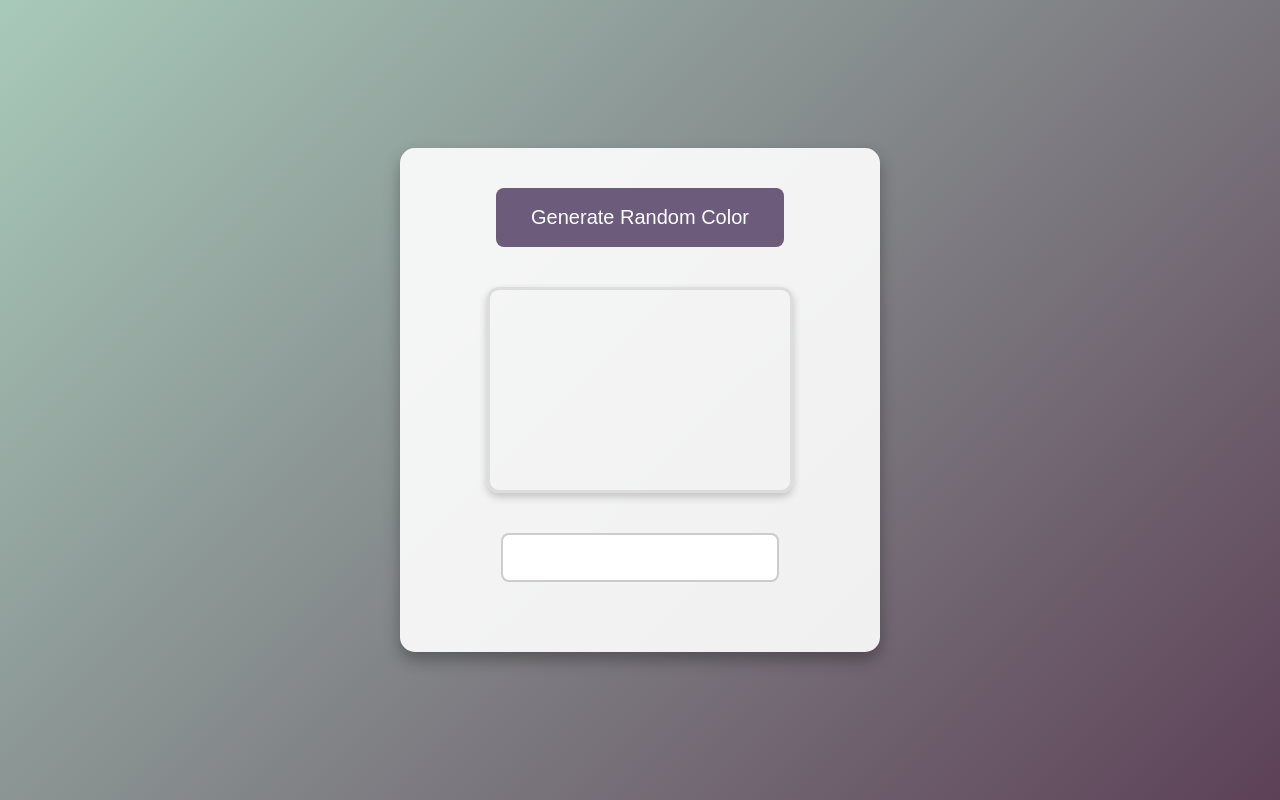
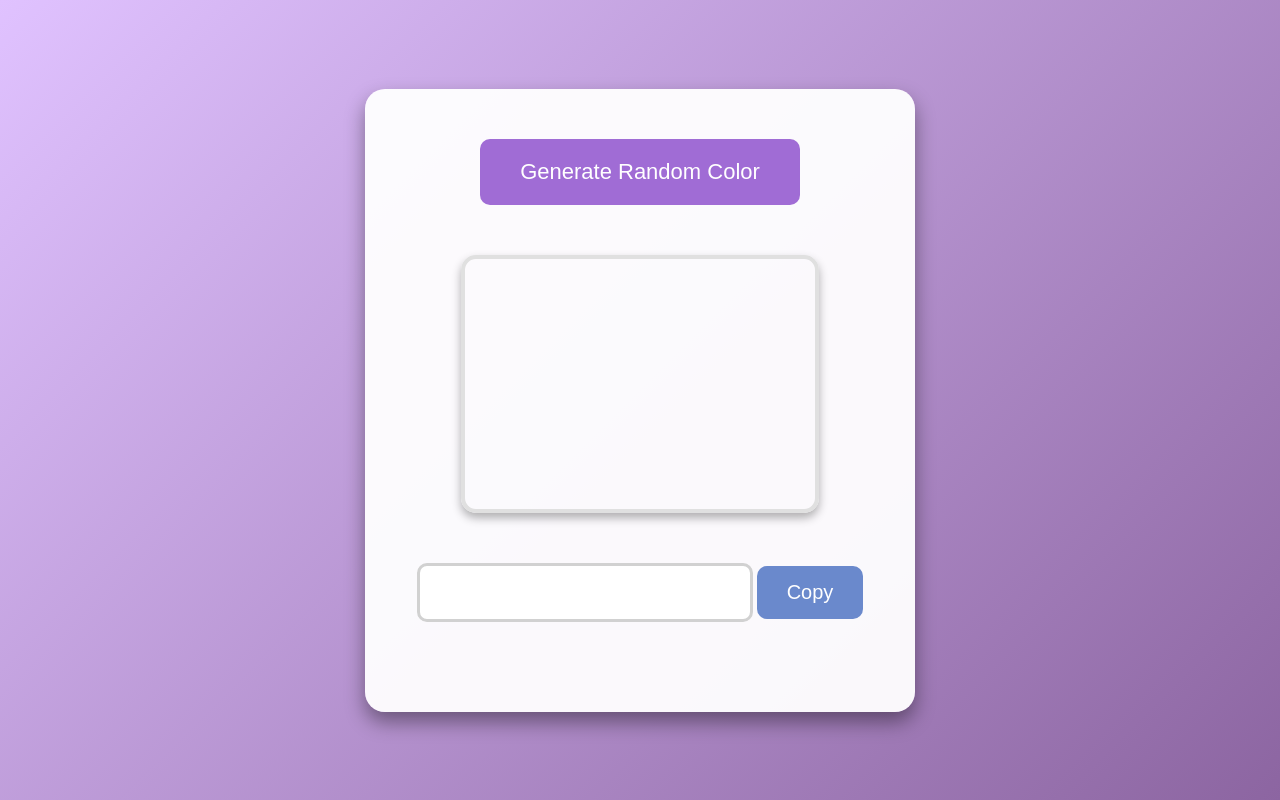
Before and after one commit to mazenAliRushdi/Random-Color-Generator, a plain HTML site: page index.html in a window 1280 px wide. Drawn offline with Linux system fonts and the light colour scheme.

Commit message:
Add copy functionality for color code

```diff
--- a/index.html
+++ b/index.html
@@ -11,6 +11,7 @@
         <button id="generate-btn">Generate Random Color</button>
         <div id="color-display"></div>
         <input type="text" id="color-code" readonly>
+        <button id="copy-btn">Copy</button>
     </div>
     <script src="script.js"></script>
 </body>
--- a/script.js
+++ b/script.js
@@ -1,6 +1,7 @@
 const generateBtn = document.getElementById('generate-btn');
 const colorDisplay = document.getElementById('color-display');
 const colorCode = document.getElementById('color-code');
+const copyBtn = document.getElementById('copy-btn');
 
 function generateRandomColor() {
     const randomColor = '#' + Math.floor(Math.random() * 16777215).toString(16);
@@ -8,4 +9,11 @@ function generateRandomColor() {
     colorCode.value = randomColor;
 }
 
+function copyColorCode() {
+    colorCode.select();
+    document.execCommand('copy');
+    alert('Color code copied!');
+}
+
 generateBtn.addEventListener('click', generateRandomColor);
+copyBtn.addEventListener('click', copyColorCode);
--- a/style.css
+++ b/style.css
@@ -4,70 +4,70 @@ body {
     align-items: center;
     min-height: 100vh;
     margin: 0;
-    background: linear-gradient(135deg, #A8CABA, #5D4157);
-    font-family: 'Montserrat', sans-serif;
+    background: linear-gradient(135deg, #E0C2FF, #8C65A1);
+    font-family: 'Roboto', sans-serif;
 }
 
 .container {
     text-align: center;
-    background-color: rgba(255, 255, 255, 0.9);
-    padding: 40px;
-    border-radius: 15px;
-    box-shadow: 0 8px 16px rgba(0, 0, 0, 0.3);
-    width: 400px;
+    background-color: rgba(255, 255, 255, 0.95);
+    padding: 50px;
+    border-radius: 20px;
+    box-shadow: 0 10px 20px rgba(0, 0, 0, 0.4);
+    width: 450px;
 }
 
 #generate-btn {
-    padding: 18px 35px;
-    font-size: 20px;
-    background-color: #6C5B7B;
+    padding: 20px 40px;
+    font-size: 22px;
+    background-color: #A06CD5;
     color: white;
     border: none;
-    border-radius: 8px;
+    border-radius: 10px;
     cursor: pointer;
     transition: background-color 0.3s ease, transform 0.2s ease;
 }
 
 #generate-btn:hover {
-    background-color: #554A63;
-    transform: translateY(-3px);
+    background-color: #8A5BB5;
+    transform: translateY(-5px);
 }
 
 #color-display {
-    width: 300px;
-    height: 200px;
-    margin: 40px auto;
-    border: 3px solid #ddd;
-    border-radius: 12px;
-    box-shadow: 0 4px 8px rgba(0, 0, 0, 0.2);
+    width: 350px;
+    height: 250px;
+    margin: 50px auto;
+    border: 4px solid #E0E0E0;
+    border-radius: 15px;
+    box-shadow: 0 5px 10px rgba(0, 0, 0, 0.3);
     transition: transform 0.3s ease;
 }
 
 #color-display:active {
-    transform: scale(1.05);
+    transform: scale(1.08);
 }
 
 #color-code {
-    padding: 12px;
-    font-size: 18px;
-    border: 2px solid #ccc;
-    border-radius: 8px;
-    width: 250px;
-    margin-bottom: 30px;
+    padding: 15px;
+    font-size: 20px;
+    border: 3px solid #D1D1D1;
+    border-radius: 10px;
+    width: 300px;
+    margin-bottom: 40px;
 }
 
 #copy-btn {
-    padding: 12px 25px;
-    font-size: 18px;
-    background-color: #355C7D;
+    padding: 15px 30px;
+    font-size: 20px;
+    background-color: #6A89CC;
     color: white;
     border: none;
-    border-radius: 8px;
+    border-radius: 10px;
     cursor: pointer;
     transition: background-color 0.3s ease, transform 0.2s ease;
 }
 
 #copy-btn:hover {
-    background-color: #2A4B67;
-    transform: translateY(-3px);
+    background-color: #5A77B5;
+    transform: translateY(-5px);
 }
```
